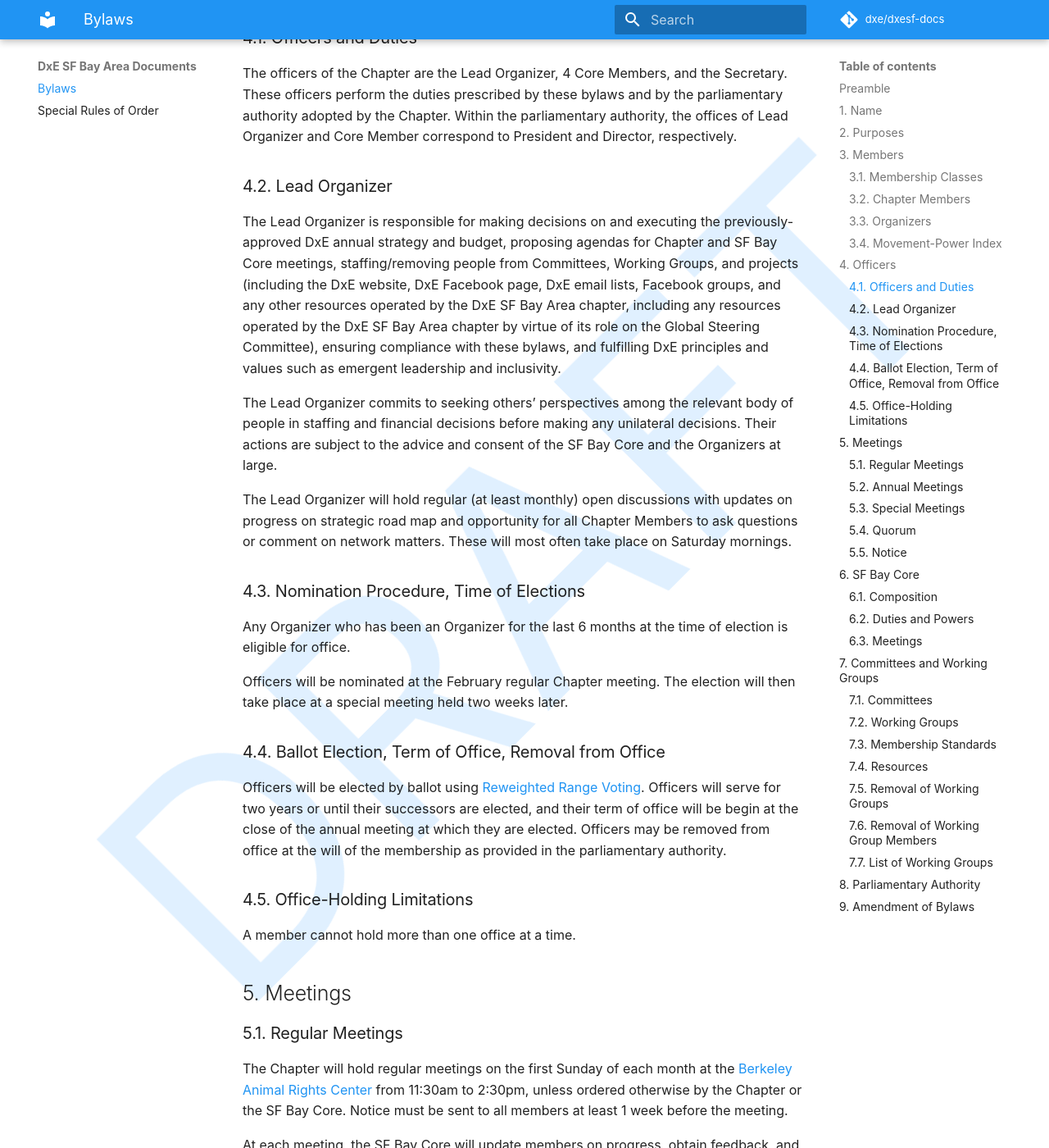
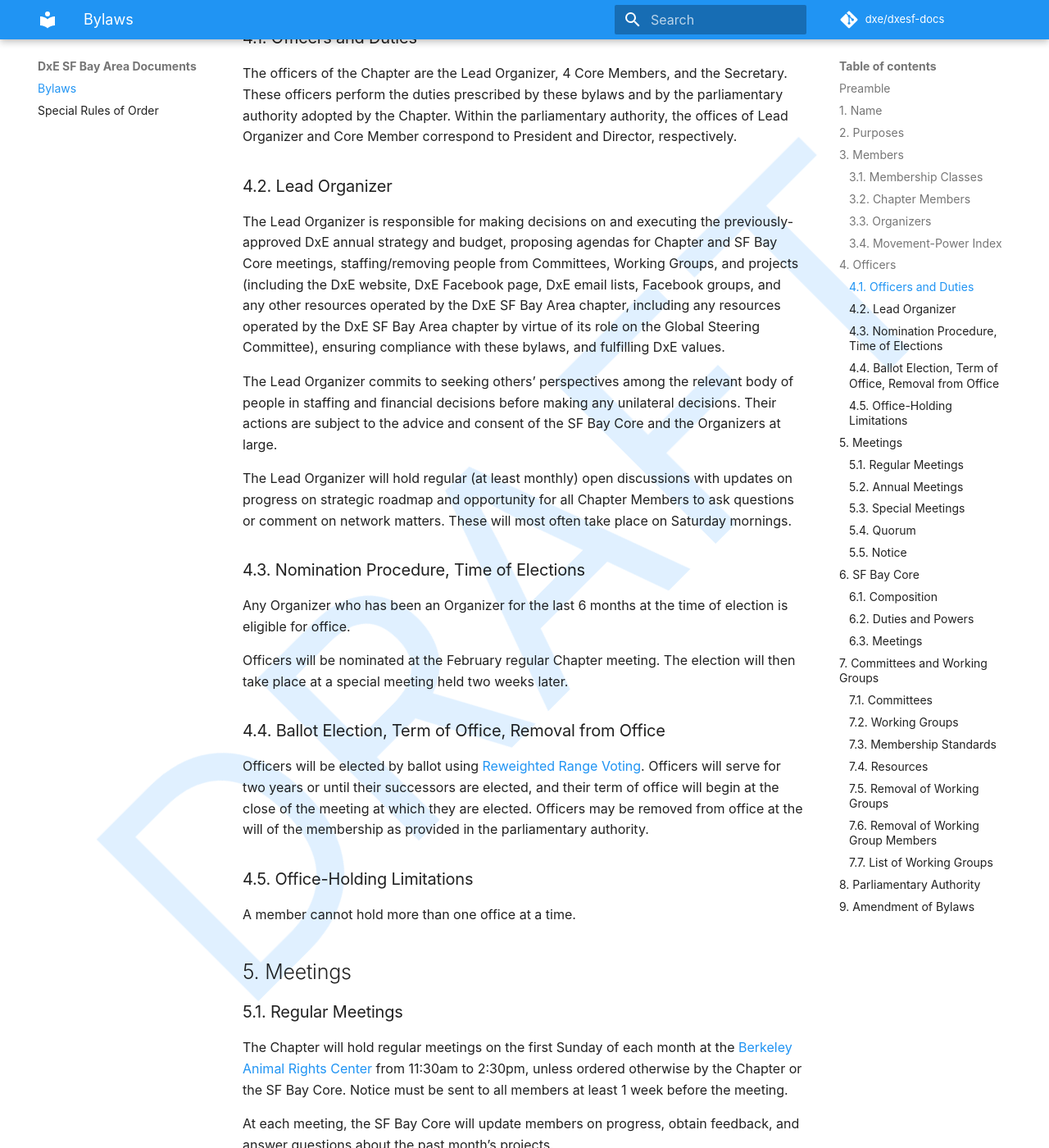
Before and after one commit to dxe/dxesf-docs, an MkDocs documentation site: the page built from docs/index.md, in a window 1280 px wide and 1400 px high, scrolled down 1699 px. Shown: the whole window at 82% size. Built offline with MkDocs 1.6.1 and Material for MkDocs 9.7.7, drawn with Linux system fonts in a browser that asks for light colours; some web fonts are replaced; comment, search, counter and statistics services are not loaded; some of the changed text lies outside the part shown.

Commit message:
address Almira's feedback

```diff
--- a/docs/index.md
+++ b/docs/index.md
@@ -12,7 +12,7 @@ providing democratic legitimacy to decisions and leadership;
 
 1. promote accountability in our commitments to ourselves and
 organizational partners by empowering the leadership team to align our
-work with our road map and annual strategic plan; and
+work with our roadmap and annual strategic plan; and
 
 1. provide for transparency and checks and balances by which
 leadership can be selected, recalled, and decisions revisited.
@@ -33,7 +33,7 @@ San Francisco, Oakland, Berkeley, and the surrounding areas.
 The Chapter has three classes of members: Chapter Members, Organizers,
 and Senior Organizers. The standards for Chapter Members, Organizers,
 and Senior Organizers are [maintained by the Development
-Committee](https://docs.google.com/document/d/19zTkVvR3hCX8HtJBF5J7ZMFTxHBSkSDKFV4E3KUXqNk/preview).
+Committee](https://docs.google.com/document/d/1QnJXz8YuQeBL0cz4iK60mOvQfDN1vd7SBwvVhRFDHNc/preview).
 
 Unless explicitly stated otherwise, any rule applying to Chapter
 Members also applies to Organizers, and any rule applying to
@@ -83,8 +83,7 @@ staffing/removing people from Committees, Working Groups, and projects
 Facebook groups, and any other resources operated by the DxE SF Bay
 Area chapter, including any resources operated by the DxE SF Bay Area
 chapter by virtue of its role on the Global Steering Committee),
-ensuring compliance with these bylaws, and fulfilling DxE principles
-and values such as emergent leadership and inclusivity.
+ensuring compliance with these bylaws, and fulfilling DxE values.
 
 The Lead Organizer commits to seeking others' perspectives among the
 relevant body of people in staffing and financial decisions before
@@ -92,7 +91,7 @@ making any unilateral decisions. Their actions are subject to the
 advice and consent of the SF Bay Core and the Organizers at large.
 
 The Lead Organizer will hold regular (at least monthly) open
-discussions with updates on progress on strategic road map and
+discussions with updates on progress on strategic roadmap and
 opportunity for all Chapter Members to ask questions or comment on
 network matters. These will most often take place on Saturday
 mornings.
@@ -111,7 +110,7 @@ two weeks later.
 Officers will be elected by ballot using [Reweighted Range
 Voting](https://www.rangevoting.org/RRV.html). Officers will serve for
 two years or until their successors are elected, and their term of
-office will be begin at the close of the annual meeting at which they
+office will begin at the close of the meeting at which they
 are elected. Officers may be removed from office at the will of the
 membership as provided in the parliamentary authority.
 
@@ -193,15 +192,14 @@ with the request.
 
 ### 7.1. Committees
 
-The Lead Organizer suggests and has final say over the composition of
-a set of Committees (including Communications, Community, Direct
-Action, Finance, and any others deemed necessary). Committees are
-focused on DxE's core functions, are expressly tasked with pushing
-forward on DxE's annual strategy and its 40 year road map, and are
-empowered to make decisions on resources. Committee members will be
-appointed based on expertise, culture fit, and team effectiveness, and
-team size will generally be limited to 7, unless exceptional
-circumstances justify a larger team.
+The Lead Organizer suggests and has final say over the composition of a set of
+Committees (including Communications, Community, Development, Direct Action,
+Finance, and any others deemed necessary). Committees are focused on DxE's core
+functions, are expressly tasked with pushing forward on DxE's annual strategy
+and its 40 year roadmap, and are empowered to make decisions on
+resources. Committee members will be appointed based on expertise, culture fit,
+and team effectiveness, and team size will generally be limited to 7, unless
+exceptional circumstances justify a larger team.
 
 ### 7.2. Working Groups
 
@@ -235,21 +233,19 @@ of resources.
 
 ### 7.5. Removal of Working Groups
 
-An official Working Group will be dissolved or become unofficial if
-the group fails to meet the relevant standards, violates DxE's
-principles and values, or for any other good faith reason
-(e.g. redundancy, conflict with other Working Groups) set out by the
-Lead Organizer or relevant Committee lead.
+An official Working Group will be dissolved or become unofficial if the group
+fails to meet the relevant standards, violates DxE's values, or for any other
+good faith reason (e.g. redundancy, conflict with other Working Groups) set out
+by the Lead Organizer or relevant Committee lead.
 
 ### 7.6. Removal of Working Group Members
 
-Members of official Working Groups may be removed due to violations of
-DxE's principles and values, [code of
+Members of official Working Groups may be removed due to violations of DxE's
+values, [code of
 conduct](https://docs.google.com/document/d/1v1bSO9UCCgifH0UZfsfZ-5CEqtUOQ7tXL5lBmJoE9w4/preview),
 failure to meet relevant standards, or any other good faith reason
-(e.g. redundancy, conflict with other Working Groups) set out by the
-Lead Organizer, relevant Committee lead, or relevant Working Group
-point person.
+(e.g. redundancy, conflict with other Working Groups) set out by the Lead
+Organizer, relevant Committee lead, or relevant Working Group point person.
 
 ### 7.7. List of Working Groups
 
```
Also changed, not shown: other parts of docs/index.md (+6 -6 lines).
